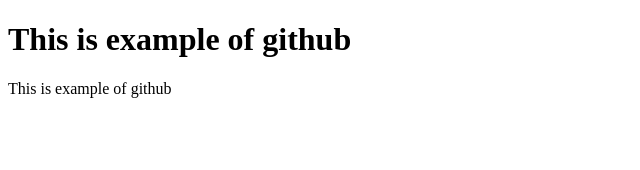
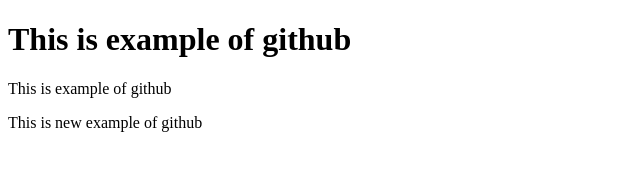
Before and after one commit to AbhayKumar2611/Sample-repo, a plain HTML site: page index.html in a window 1280 px wide. Shown: the whole page, without its empty margins (0-640 px from the left). Drawn offline with Linux system fonts and the light colour scheme.

Commit message:
made changes

```diff
--- a/index.html
+++ b/index.html
@@ -8,5 +8,6 @@
   <body>
     <h1>This is example of github</h1>
     <p>This is example of github</p>
+    <p>This is new example of github</p>
   </body>
 </html>
```
